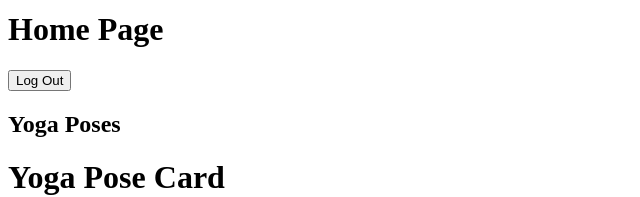
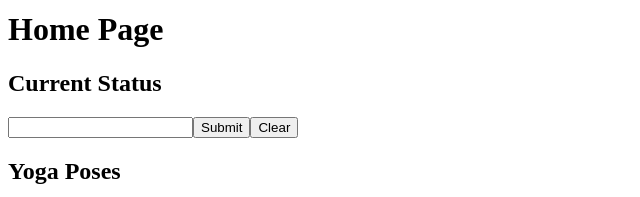
Before and after one commit to Samue1eun/CP_Personal_Project_02DEC24, a React (Vite) app in the folder frontend/: page /home in a window 1280 px wide. Shown: the part 131-328 px from the top of the page, without its empty margins (0-640 px from the left). Built offline with nearby package versions, Linux system fonts and the light colour scheme; no server answers.

Commit message:
added in the post button without any functionality

```diff
--- /dev/null
+++ b/frontend/components/UserPost.jsx
@@ -0,0 +1,14 @@
+import React from 'react';
+
+const UserPost = () => {
+    return(
+        <>
+            <h2>Current Status</h2>
+            <input></input>
+            <button>Submit</button>
+            <button>Clear</button>
+        </>
+    )
+}
+
+export default UserPost;
--- a/frontend/pages/Home.jsx
+++ b/frontend/pages/Home.jsx
@@ -2,6 +2,7 @@ import React, { useState, useEffect } from 'react';
 import axios from 'axios';
 import { useNavigate, useLocation } from 'react-router-dom';
 import YogaPoseCard from '../components/YogaPoseCard';
+import UserPost from '../components/UserPost';
 
 const HomePage = () => {
     const [cryptos, setCryptos] = useState([]);
@@ -146,7 +147,7 @@ const HomePage = () => {
                 </nav>
             )}
             <h1>Home Page</h1>
-            <button onClick={handleLogout}>Log Out</button>
+            <UserPost />
 
             <h2>Yoga Poses</h2>
             <YogaPoseCard favorites={favorites} />
```
